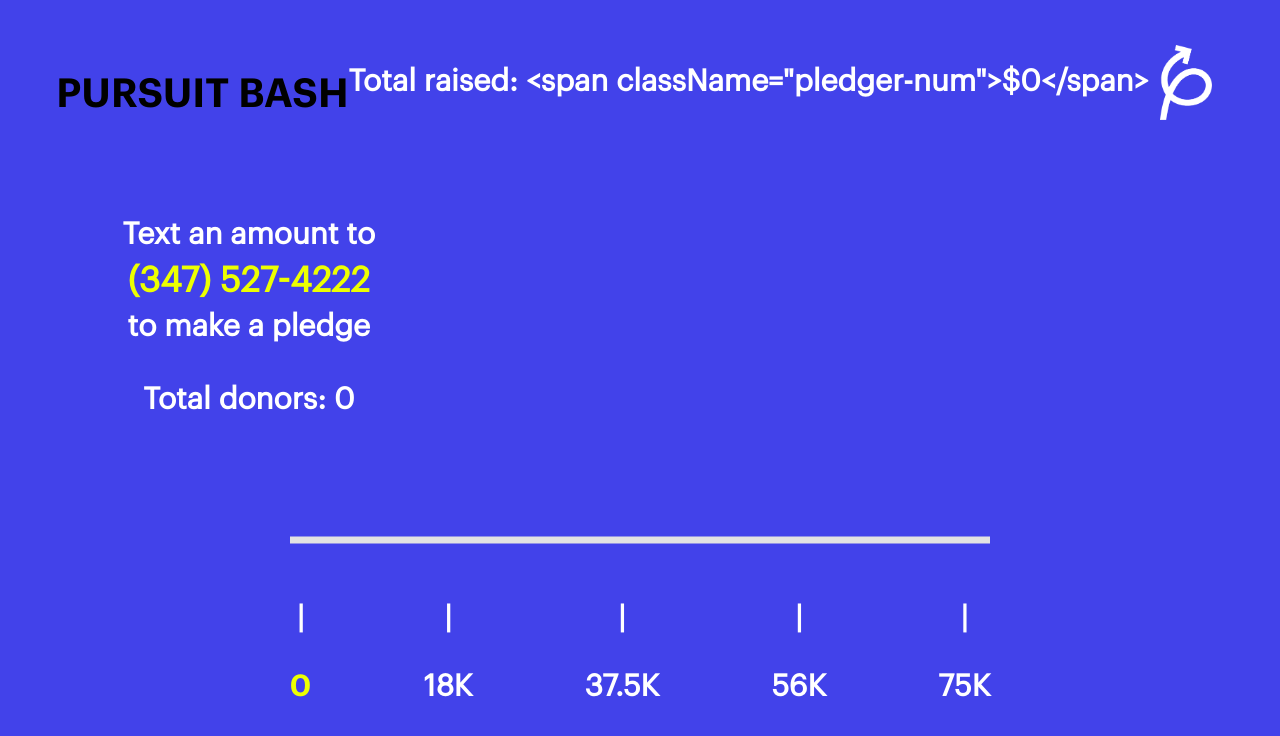
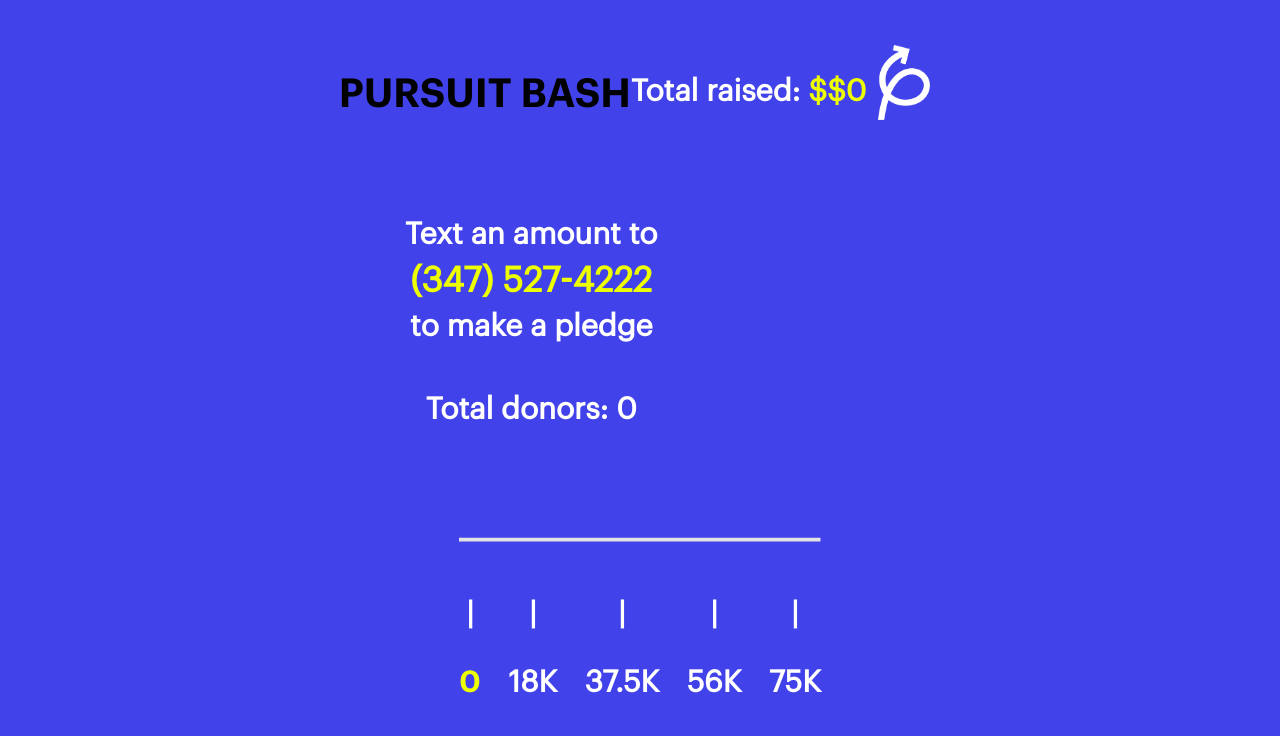
Before and after one commit to crymall/text_to_pledge, a React (Create React App) app in the folder client/: page / in a window 1280 px wide. Shown: the top 736 px of the page. Built offline with nearby package versions, Linux system fonts and the light colour scheme; no server answers.

Commit message:
fix total number

```diff
--- a/client/src/App.css
+++ b/client/src/App.css
@@ -38,7 +38,7 @@ h1 {
 }
 
 .total-header {
-  padding-top: 35px;
+  padding-top: 45px;
 }
 
 .monogram {
@@ -93,7 +93,7 @@ h4 {
 
 .pledge-stats {
   width: 385px;
-  padding-top: 30px;
+  padding-top: 40px;
   margin-bottom: 10px;
 }
 
--- a/client/src/PledgeFront.js
+++ b/client/src/PledgeFront.js
@@ -36,7 +36,15 @@ class PledgeFront extends Component {
     const { total, totalDonors, pledges } = this.state;
     const goal = 75000;
     let totalPercent;
-    let exceedMessage = `Total raised: <span className="pledger-num">$${total}</span>`;
+    let exceedMessage = (
+      <h3 className="total-header">
+        Total raised:{" "}
+        <span className="pledger-num">
+          $$
+          {total}
+        </span>
+      </h3>
+    );
 
     if (total >= goal) {
       totalPercent = 100;
@@ -107,7 +115,7 @@ class PledgeFront extends Component {
       <div className="App">
         <div className="header-area">
           <h1> PURSUIT BASH </h1>
-          <h3 className="total-header">{exceedMessage}</h3>
+          {exceedMessage}
           <div className="monogram" />
         </div>
 
```
